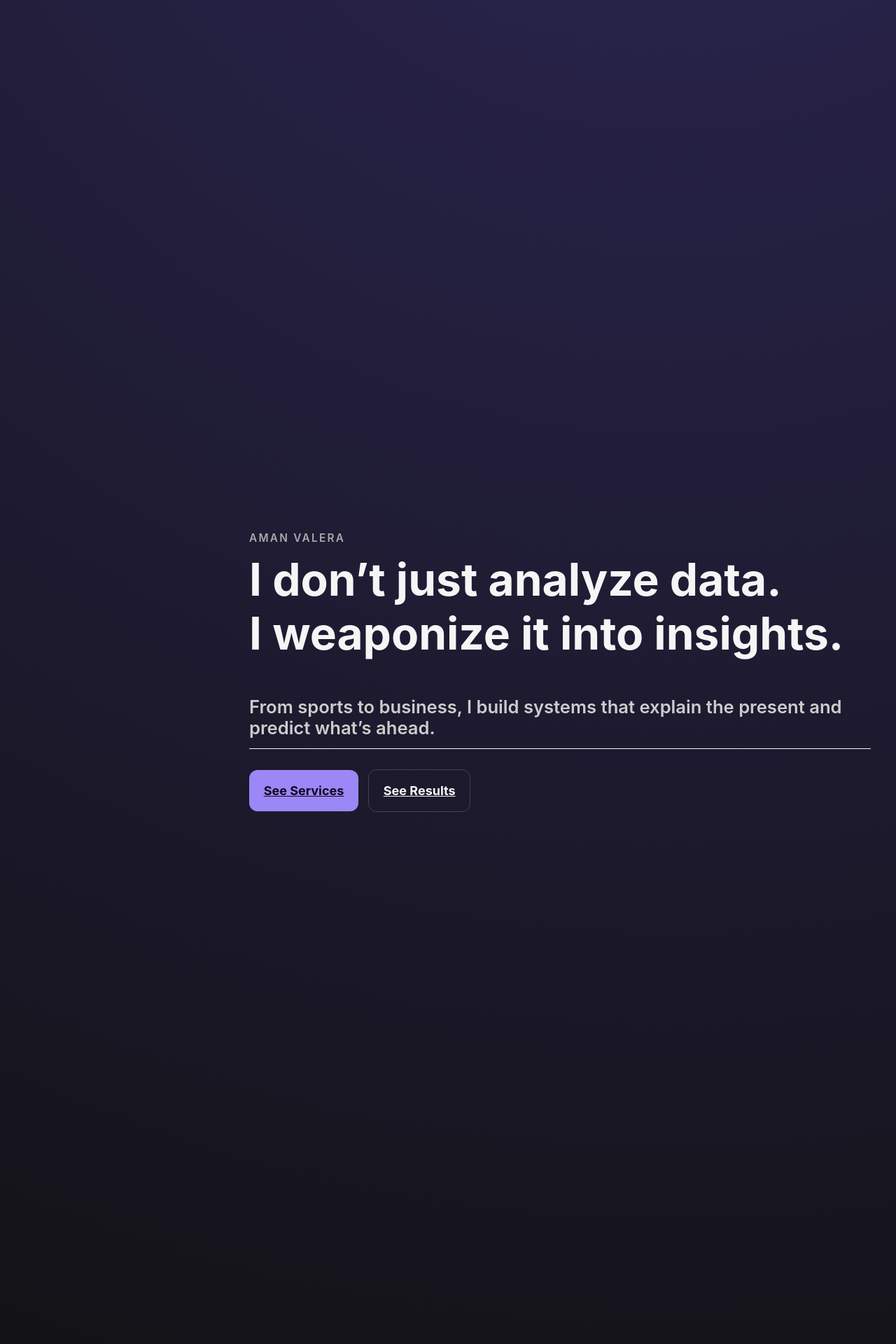
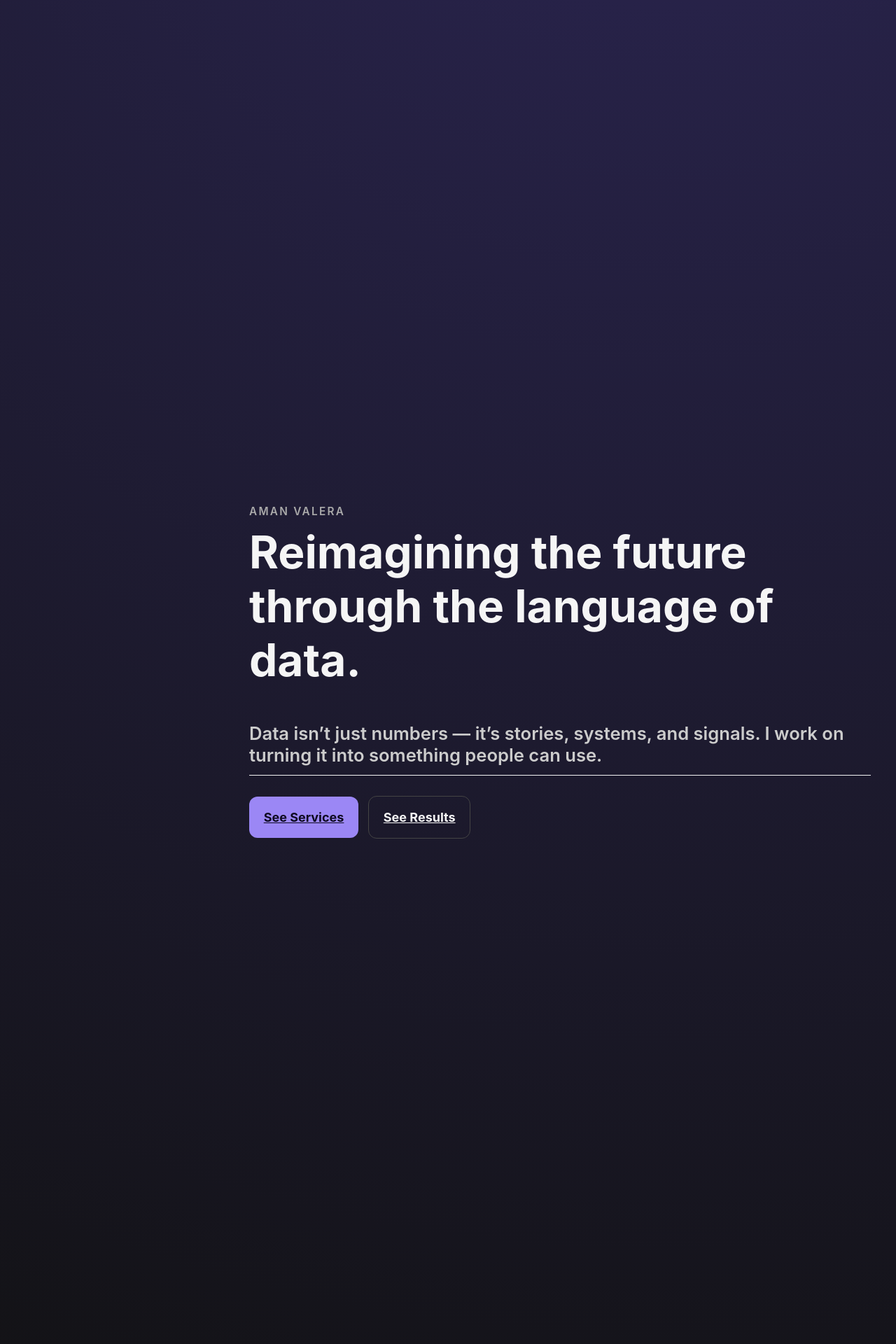
Before and after one commit to amanvalera/amanvalera.github.io, a Jekyll site: the page built from _pages/about.md, in a window 1280 px wide. Shown: the part 1604-3524 px from the top of the page at 70% size. Built offline with Jekyll 4.4.1, drawn with Linux system fonts in a browser that asks for light colours; some web fonts are replaced; a script that is not in the unit is left out.

Commit message:
Update about.md

```diff
--- a/_pages/about.md
+++ b/_pages/about.md
@@ -39,17 +39,14 @@
   height: calc(100vh - var(--masthead-height, 3.5rem));
   overflow-y: auto;
   z-index: 100 !important; /* raise above snap-container */
-  overflow: visible !important; /* allow dropdowns to escape */
+  overflow: visible !important;
 }
 .sidebar .dropdown,
-.sidebar .dropdown * {
-  overflow: visible !important; /* ensure nested dropdowns visible */
-}
+.sidebar .dropdown * { overflow: visible !important; }
 
 /* Override body padding-bottom (remove 9em gap) */
-body {
-  padding-bottom: 0 !important;
-}
+body { padding-bottom: 0 !important; }
+
 /* Desktop page layout */
 @media (min-width: 57.8125em) {
   .page {
@@ -122,9 +119,7 @@
   padding-left: 1.5rem;
   margin: 1rem 0;
 }
-.content-wrap li {
-  margin: 0.5rem 0;
-}
+.content-wrap li { margin: 0.5rem 0; }
 
 /* Pills + buttons */
 .pill {
@@ -224,8 +220,8 @@
 <section class="snap-section hero" id="hero">
   <div class="content-wrap">
     <div class="kicker">AMAN VALERA</div>
-    <h1>I don’t just analyze data. <br> I weaponize it into insights.</h1>
-    <h2>From sports to business, I build systems that explain the present and predict what’s ahead.</h2>
+    <h1>Reimagining the future through the language of data.</h1>
+    <h2>Data isn’t just numbers — it’s stories, systems, and signals. I work on turning it into something people can use.</h2>
     <div style="margin-top:1.6rem;">
       <a class="cta cta-primary" href="#services">See Services</a>
       <a class="cta cta-ghost" href="#impact">See Results</a>
@@ -237,7 +233,7 @@
 <section class="snap-section services" id="services">
   <div class="content-wrap">
     <div class="kicker">Services</div>
-    <h1>What I deliver</h1>
+    <h1>What I Work On</h1>
     <div class="grid grid-3" style="margin-top:1.5rem;">
       <div class="card">
         <h2>Business Intelligence</h2>
@@ -259,16 +255,13 @@
   </div>
 </section>
 
-<!-- ABOUT -->
-<section class="snap-section about" id="about">
+<!-- IDENTITY (professional about) -->
+<section class="snap-section identity-section" id="identity">
   <div class="content-wrap">
     <div class="kicker">Identity</div>
     <h1>Clarity from data</h1>
-    <p>I work across <strong>sports analytics</strong> and <strong>business intelligence</strong>. From pipelines to models to dashboards, I connect every layer into systems that support real decisions.</p>
-    <div style="margin-top:1.6rem;">
-      <a class="cta cta-primary" href="/projects/">View Projects</a>
-      <a class="cta cta-ghost" href="mailto:youremail@example.com">Contact</a>
-    </div>
+    <p>I work across <strong>sports analytics</strong> and <strong>business intelligence</strong>.
+       From pipelines to models to dashboards, I connect every layer into systems that support real decisions.</p>
   </div>
 </section>
 
@@ -283,7 +276,7 @@
       <li>Applied research methods directly in working systems, not just prototypes.</li>
     </ul>
     <div style="margin-top:1.6rem;">
-      <a class="cta cta-primary" href="/projects/">Explore the work</a>
+      <a class="cta cta-primary" href="/projects/">Explore Projects</a>
       <a class="cta cta-ghost" href="#hero">Back to top</a>
     </div>
   </div>
@@ -299,4 +292,23 @@
   </div>
 </section>
 
+<!-- ABOUT ME (personal story, last section) -->
+<section class="snap-section about-personal" id="about-me">
+  <div class="content-wrap">
+    <div class="kicker">About Me</div>
+    <h1>A curious builder</h1>
+    <p>
+      I’m Aman Valera. My background is in <strong>Data Science</strong> and <strong>Machine Learning</strong>,
+      but what drives me is curiosity. I like asking not just <em>what happened</em>,
+      but <em>why it happened</em> — and <em>what might happen next</em>.
+      <br><br>
+      That curiosity took me from designing BI dashboards to building predictive systems in <strong>sports analytics</strong>.
+      Cricket, in particular, has been a space where I’ve combined passion with data — forecasting match outcomes, modeling momentum shifts, and showing how data can tell the story of a game.
+      <br><br>
+      Beyond sport, I explore how AI can mirror the complexity of nature, and how abstract models can be turned into practical tools.
+      I see myself as a builder: someone who connects pipelines, models, and decisions into systems people can actually use.
+    </p>
+  </div>
+</section>
+
 </div>
```
Also changed, not shown: other parts of _pages/about.md (+6 -5 lines).
